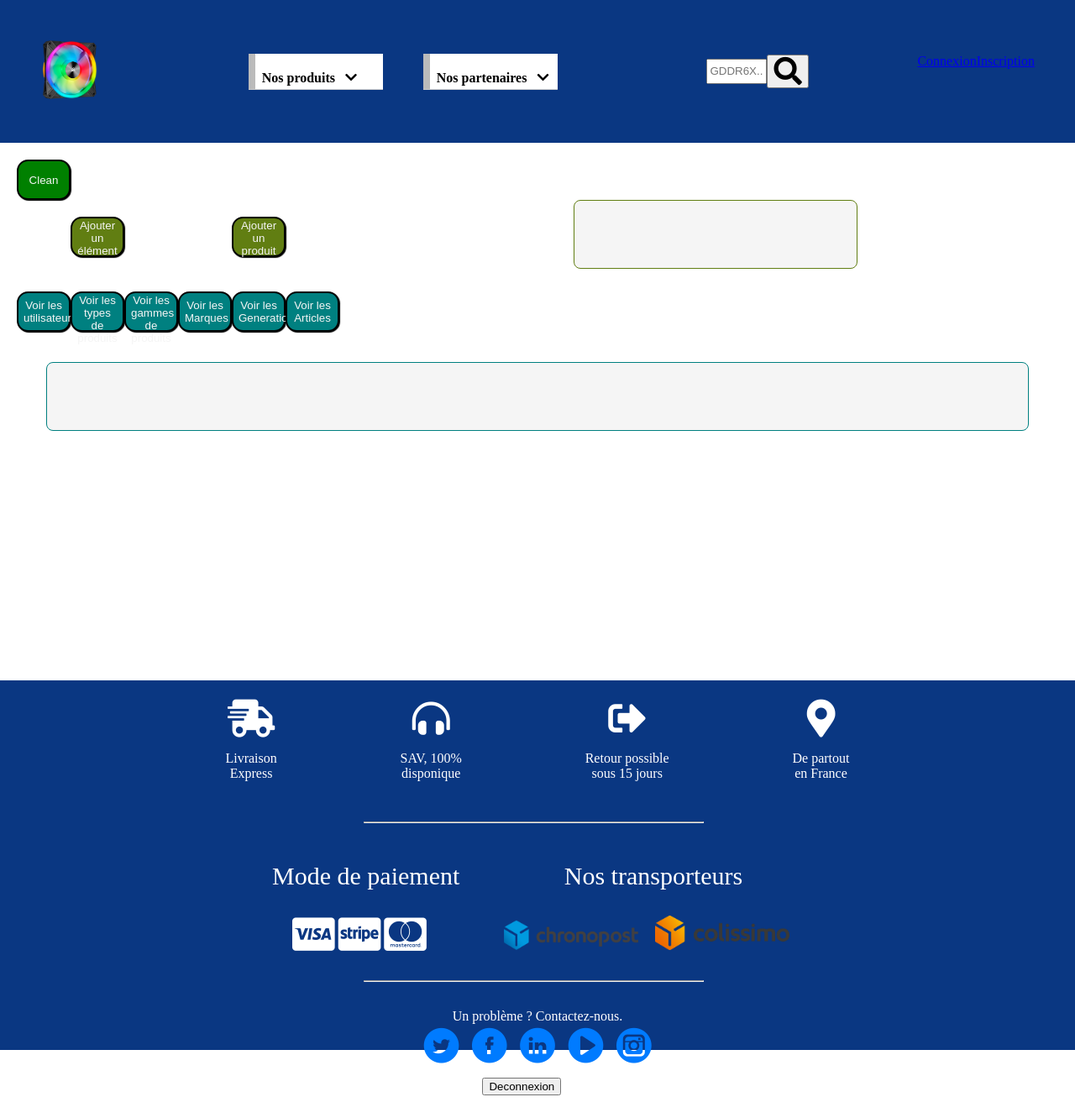
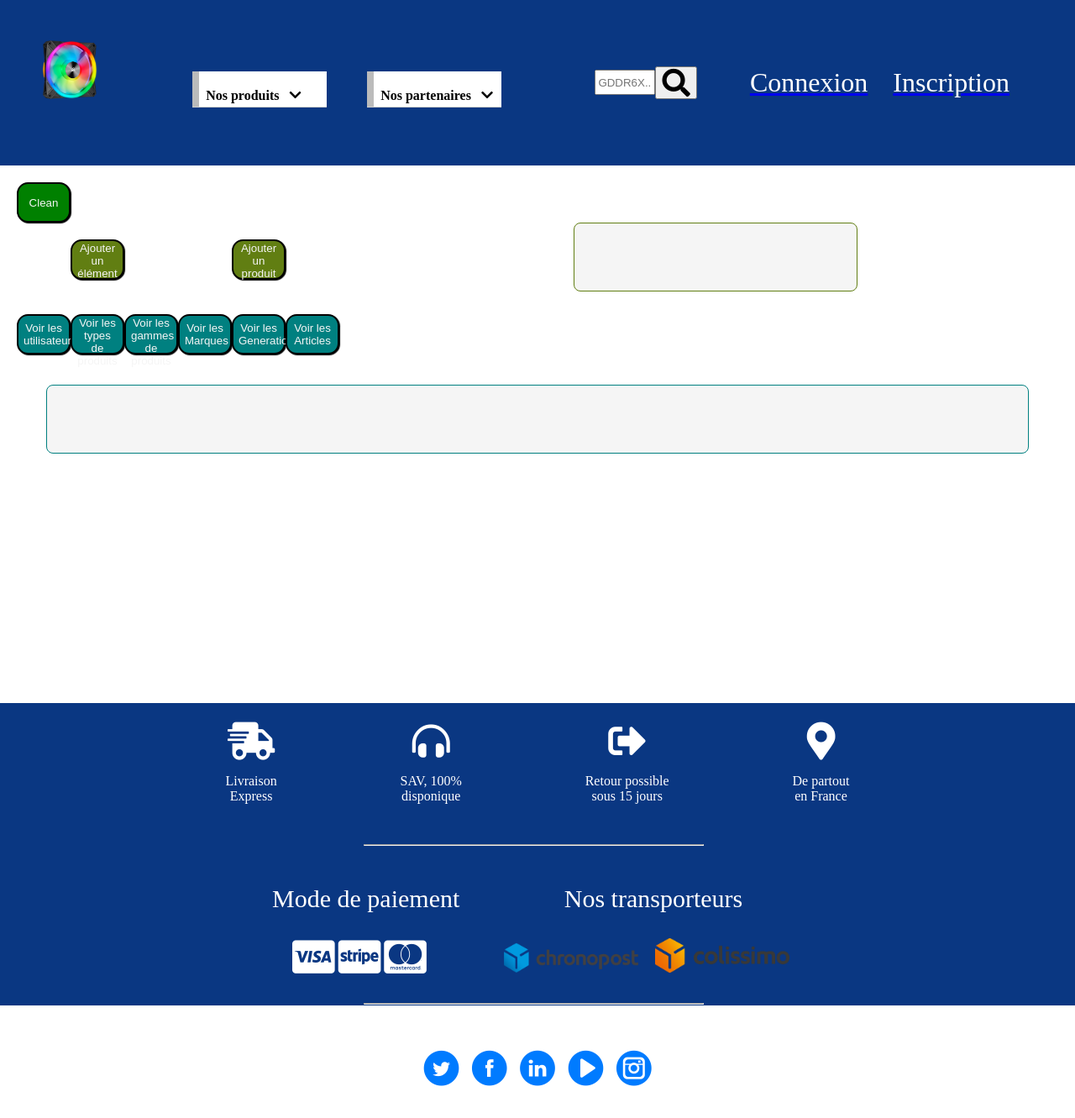
Before and after one commit to joris-verguldezoone/boutique, a PHP site: page /view/admin.php in a window 1280 px wide. Shown: the whole page at 84% size. Before the commit the page ends 1304 px from the top, so only its background shows below. Run offline with PHP 8.4, Linux system fonts and the light colour scheme; data comes from the database, SQL or seed files in the repository; some libraries are stand-ins or nearby versions.

Commit message:
ajustement

```diff
--- a/css/footer.css
+++ b/css/footer.css
@@ -1,7 +1,7 @@
 footer {
     background-color: #0a3782;
     color: white;
-    height: 55vh;
+    height: 45vh;
     padding-left: 5%;
     padding-right: 5%;
 }
--- a/css/header.css
+++ b/css/header.css
@@ -206,7 +206,11 @@ summary {
     margin-left: 10vh;
     color: white;
 }
-
+.header_inscription{
+    color:white;
+    font-size:2em;
+    margin-right:30px;
+}
 
 /* css article/marque/editeur generaux / bar aside  */
 
@@ -283,6 +287,7 @@ summary {
 .header_menu {
     display: flex;
     flex-direction: row;
+    align-items: center;
 }
 
 .menu {
--- a/css/profil.css
+++ b/css/profil.css
@@ -147,6 +147,7 @@
     #input_flex_prenom {
         display: flex;
         flex-direction: row;
+        justify-content: center;
     }
 
     h3 {
--- a/require/html_/footer.php
+++ b/require/html_/footer.php
@@ -53,9 +53,17 @@
         <div class='last_div_footer'>
             <a href="<?php echo $mention ?>" target="_blank" id="a_mention">Mentions Légales</a>
             <div>
-                <form method='POST' action='<?= $deconnexion ?>'>
-                    <button type='submit' id='submitDeconnxion' name='submitDeconnxion'>Deconnexion</button>
-                </form>
+                <?php
+                if(isset($_SESSION['connected']) == true){
+
+                    echo"
+
+                    <form method='POST' action='".$deconnexion."'>
+                        <button type='submit' id='submitDeconnxion' name='submitDeconnxion'>Deconnexion</button>
+                    </form>";
+                }
+
+                ?>
             </div>
             <i class="far fa-copyright"> Hardjojo & Kiritshuko</i>
         </div>
```
